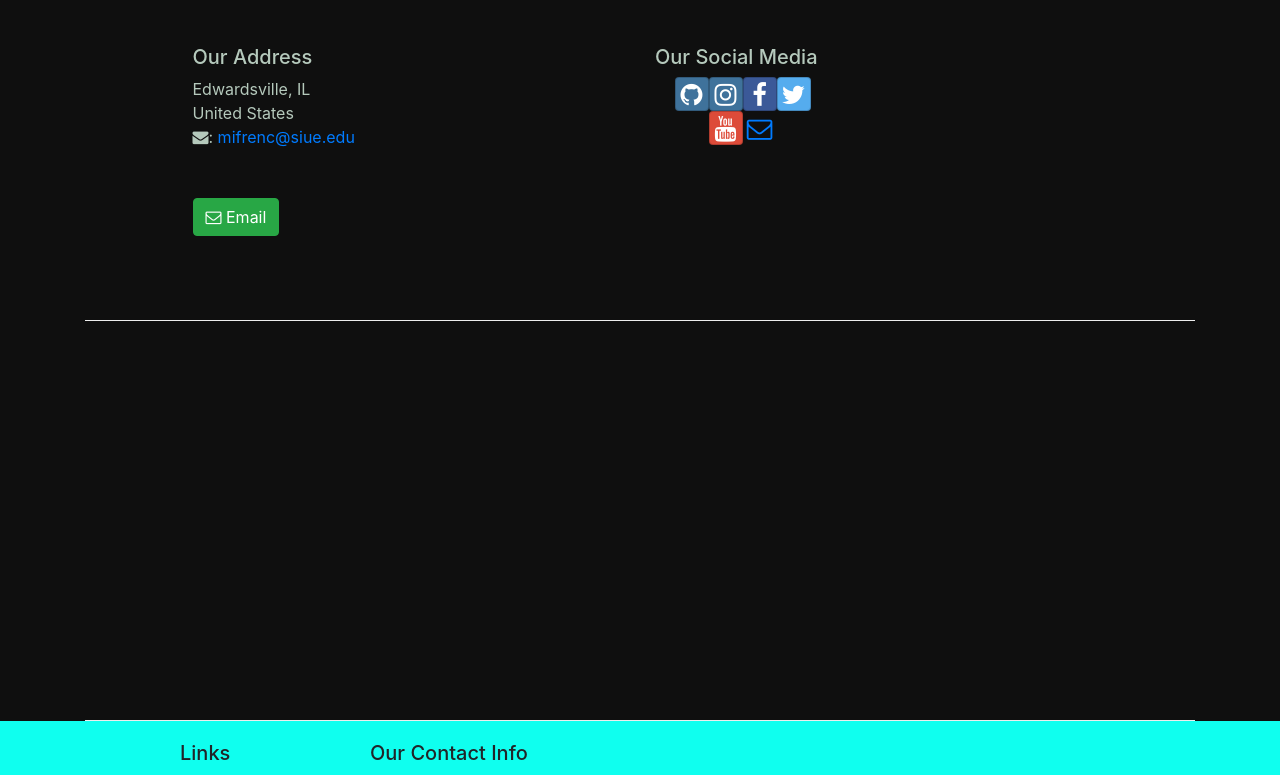
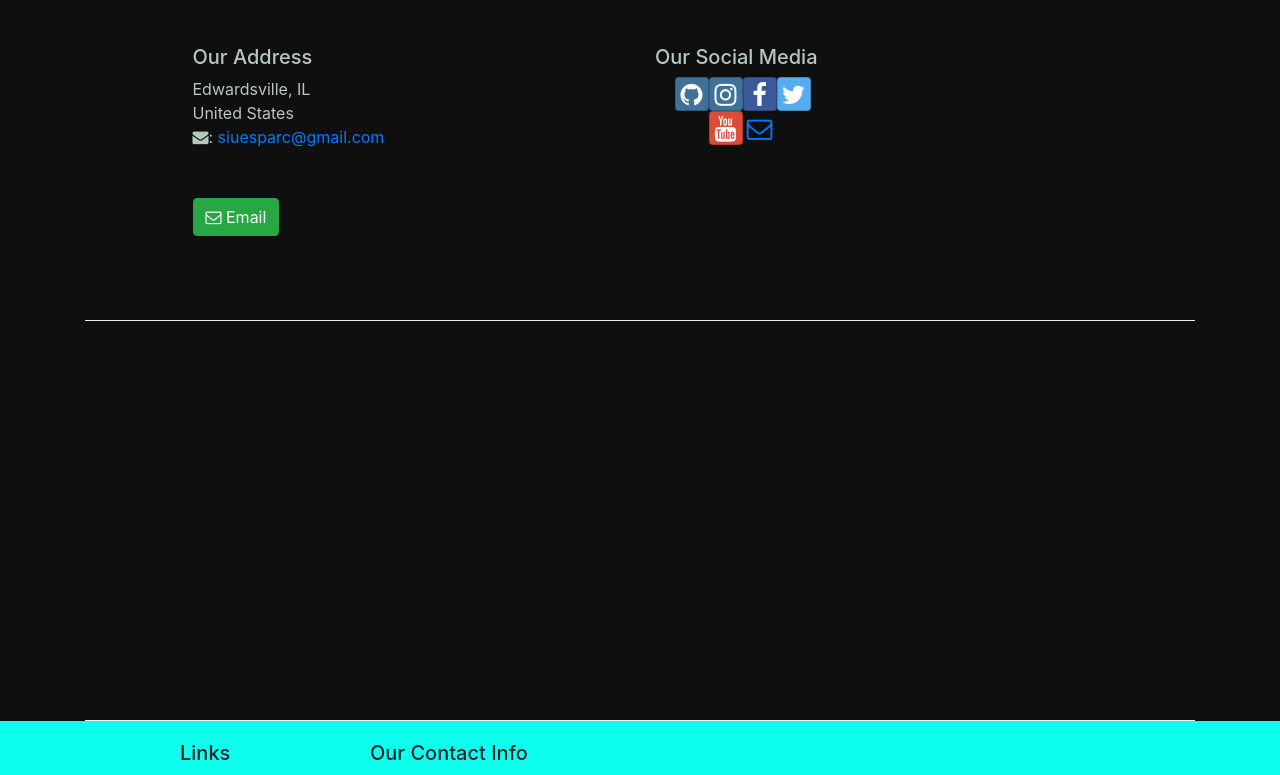
Before and after one commit to SIUE-SPARC/siue-sparc.github.io, a React (Create React App) app: page /#/contactus in a window 1280 px wide. Shown: the part 286-1061 px from the top of the page. Built offline with nearby package versions, Linux system fonts and the light colour scheme.

Commit message:
Changed email to SPARC email

```diff
--- a/src/components/contactComponent.js
+++ b/src/components/contactComponent.js
@@ -31,7 +31,7 @@ const Contact = () => {
                             Edwardsville, IL<br />
                             United States<br />
                             {/**<i className="fa fa-phone"></i>: +852 1234 5678<br />**/}
-                            <i className="fa fa-envelope"></i>: <a href="mailto:mifrenc@siue.edu">mifrenc@siue.edu</a>
+                            <i className="fa fa-envelope"></i>: <a href="mailto:siuesparc@gmail.com">siuesparc@gmail.com</a>
                             </address>
                     </div>
                     <div className="col-12 col-sm-6 offset-sm-1">
@@ -43,14 +43,14 @@ const Contact = () => {
                         <a className="btn btn-social-icon btn-facebook" href="https://www.facebook.com/siuesparc"><i className="fa fa-facebook"></i></a>
                         <a className="btn btn-social-icon btn-twitter" href="https://twitter.com/SiueSparc"><i className="fa fa-twitter"></i></a>
                         <a className="btn btn-social-icon btn-google" href="https://www.youtube.com/channel/UCQRt1nBNU-BH2Qv5uIm6a6w"><i className="fa fa-youtube"></i></a>
-                        <a className="btn btn-social-icon" href="mailto:mfrench@siue.edu"><i className="fa fa-envelope-o"></i></a>
+                        <a className="btn btn-social-icon" href="mailto:siuesparc@gmail.com"><i className="fa fa-envelope-o"></i></a>
                     </div>
                 </div>
                     </div>
                     <div className="col-12 col-sm-11 offset-sm-1">
                         <div className="btn-group" role="group">
                             {/**<a role="button" className="btn btn-primary" href="tel:+85212345678"><i className="fa fa-phone"></i> Call</a>**/}
-                            <a role="button" className="btn btn-success" href="mailto:mifrenc@siue.edu"><i className="fa fa-envelope-o"></i> Email</a>
+                            <a role="button" className="btn btn-success" href="mailto:siuesparc@gmail.com"><i className="fa fa-envelope-o"></i> Email</a>
                         </div>
                     </div>
                 </div>
--- a/src/components/footerComponent.js
+++ b/src/components/footerComponent.js
@@ -21,7 +21,7 @@ const Footer = () => {
                     <address>
 		              {/**<i className="fa fa-phone fa-lg"></i>: +852 1234 5678<br />**/}
 		              <i className="fa fa-envelope fa-lg"></i>: <a href="mailto:siuesparc@gmail.com">
-                         mifrenc@siue.edu</a>
+                         siuesparc@gmail.com</a>
                     </address>
                 </div>
                 <div className="col-12 col-sm-4 align-self-center">
@@ -31,7 +31,7 @@ const Footer = () => {
                         <a className="btn btn-social-icon btn-facebook" href="https://www.facebook.com/siuesparc"><i className="fa fa-facebook"></i></a>
                         <a className="btn btn-social-icon btn-twitter" href="https://twitter.com/SiueSparc"><i className="fa fa-twitter"></i></a>
                         <a className="btn btn-social-icon btn-google" href="https://www.youtube.com/channel/UCQRt1nBNU-BH2Qv5uIm6a6w"><i className="fa fa-youtube"></i></a>
-                        <a className="btn btn-social-icon" href="mailto:siuesparc@siue.edu"><i className="fa fa-envelope-o"></i></a>
+                        <a className="btn btn-social-icon" href="mailto:siuesparc@gmail.com"><i className="fa fa-envelope-o"></i></a>
                     </div>
                 </div>
             </div>
```
Also changed, not shown: 2 other files (tests, documents, lock files or other folders).
